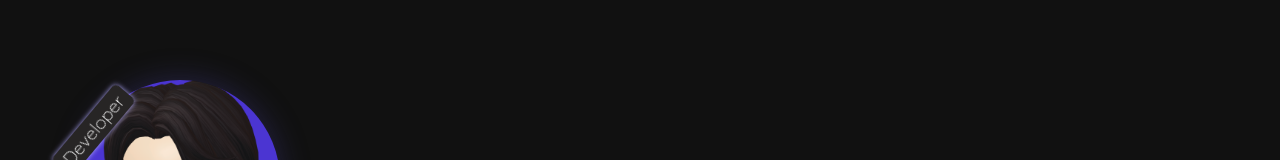
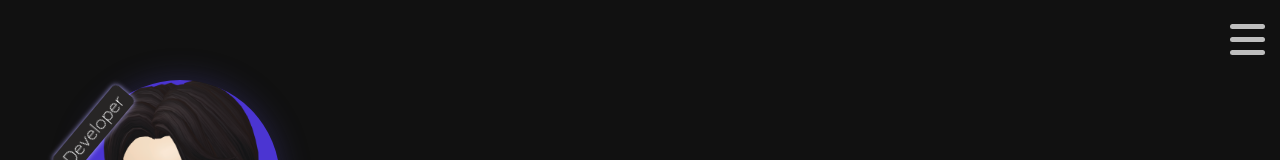
Before and after one commit to lswdev/portfolio, a Vue app: page /intro-detail in a window 1280 px wide. Shown: the top 160 px of the page. Built offline with nearby package versions, Linux system fonts and the light colour scheme.

Commit message:
nav list 추가

```diff
--- a/src/assets/intro.css
+++ b/src/assets/intro.css
@@ -212,8 +212,85 @@
   writing-mode: vertical-lr;
   transform: rotate(-140deg)
 }
-
-
+.detail-nav {
+  position: fixed;
+  right: 0;
+  z-index: 2;
+  display: flex;
+  flex-direction: column;
+  justify-content: center;
+  align-items: flex-end;
+  padding: 15px;
+}
+/* nav-list */
+.nav-list li:hover {
+  cursor: pointer;
+  text-decoration: underline;
+}
+/* hamburger-icon */
+.three { width: 23.8%; }
+.col {
+  display: block;
+  float:left;
+  margin: 1% 0 1% 1.6%;
+}
+.col:first-of-type { margin-left: 0; }
+.cf:before,
+.cf:after {
+  content: " ";
+  display: table;
+}
+.cf:after { clear: both; }
+.cf { *zoom: 1; }
+.row .three{
+  color: #ecf0f1;
+  text-align: center;
+}
+.hamburger .line{
+  width: 35px;
+  height: 5px;
+  background-color: #bebebe;
+  display: block;
+  margin: 8px auto;
+  -webkit-transition: all 0.3s ease-in-out;
+  -o-transition: all 0.3s ease-in-out;
+  transition: all 0.3s ease-in-out;
+  border-radius: 4px;
+}
+.hamburger:hover{
+  cursor: pointer;
+}
+#hamburger.is-active{
+  -webkit-transition: all 0.3s ease-in-out;
+  -o-transition: all 0.3s ease-in-out;
+  transition: all 0.3s ease-in-out;
+  -webkit-transition-delay: 0.6s;
+  -o-transition-delay: 0.6s;
+  transition-delay: 0.6s;
+  -webkit-transform: rotate(45deg);
+  -ms-transform: rotate(45deg);
+  -o-transform: rotate(45deg);
+  transform: rotate(45deg);
+}
+#hamburger.is-active .line:nth-child(2){ width: 0px; }
+#hamburger.is-active .line:nth-child(1),
+#hamburger.is-active .line:nth-child(3){
+  -webkit-transition-delay: 0.3s;
+  -o-transition-delay: 0.3s;
+  transition-delay: 0.3s;
+}
+#hamburger.is-active .line:nth-child(1){
+  -webkit-transform: translateY(13px);
+  -ms-transform: translateY(13px);
+  -o-transform: translateY(13px);
+  transform: translateY(13px);
+}
+#hamburger.is-active .line:nth-child(3){
+  -webkit-transform: translateY(-13px) rotate(90deg);
+  -ms-transform: translateY(-13px) rotate(90deg);
+  -o-transform: translateY(-13px) rotate(90deg);
+  transform: translateY(-13px) rotate(90deg);
+}
 
 
 
--- a/src/views/IntroDetailView.vue
+++ b/src/views/IntroDetailView.vue
@@ -1,15 +1,31 @@
 <!--eslint-disable-->
 <template>
+  <div>
     <section class="detail-section" @wheel="scrolls" id="detail-section">
+      <!-- navList -->
+      <span class="detail-nav">
+        <div class="row cf">
+          <div class="three col">
+            <div class="hamburger" id="hamburger" @click="navList">
+              <span class="line"></span>
+              <span class="line"></span>
+              <span class="line"></span>
+            </div>
+          </div>
+        </div>
+        <ul class="nav-list" style="color: #FFF;" v-if="toggleNav">
+          <li>introduce</li>
+          <li>skill</li>
+          <li>careers</li>
+        </ul>
+      </span>
+
       <div class="main-top-contain detail-contain" id="detail-contain1" ref="detailContain1"
         style="border-bottom: 1px solid red">
-      <div class="my-avatar">
-        이시우<br>
-        1997. 02. 28<br>
-        Lee Siwoo
+        <div style="display: flex">
+          <div class="my-avatar">이시우<br>1997. 02. 28<br>Lee Siwoo</div>
         </div>
         <span class="avatar-label">Developer</span>
-
         <img class="mouse-scroll" src="../assets/images/mouse-cursor-lg.png" alt="">
       </div>
       <div class="main-top-contain detail-contain" id="detail-contain2" ref="detailContain2">
@@ -34,13 +50,17 @@
         </div>
       </div>
     </section>
+
+  </div>
 </template>
+
 <script>
 
 export default {
   data:() => ({
     windowTop: window.top.scrollY,
     windowHeight: null,
+    toggleNav: false,
   }),
   mounted() {
     window.scrollTo(0, 0);
@@ -58,7 +78,9 @@ export default {
       // 스크롤 DOWN
       if (e.wheelDelta < 0) {
         console.log("this.windowTop", this.windowTop);
-        if (this.windowTop === 0) {
+        if (this.windowTop >= 0) {
+          window.$('.mouse-scroll').css('opacity', '0');
+        } else if (this.windowTop >= 200) {
           window.$('.mouse-scroll').css('opacity', '0');
         }
         if (e.target.id === `detail-contain${sectionEl.children.length}`) {
@@ -74,6 +96,10 @@ export default {
       // 맨 위로
       // window.scrollTo({top: 0, behavior:'smooth'});
     },
+    navList() {
+      window.$('.hamburger').toggleClass('is-active');
+      this.toggleNav = !this.toggleNav;
+    },
   },
 }
 </script>
```
Lines whose indentation alone changed are shown as unchanged.
